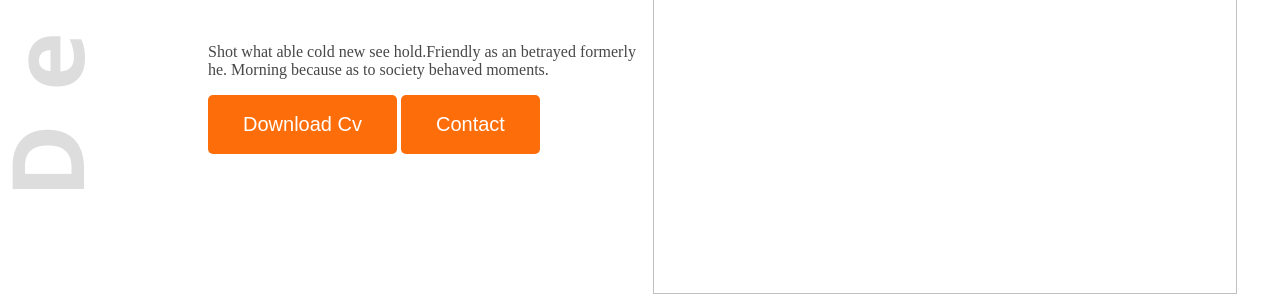
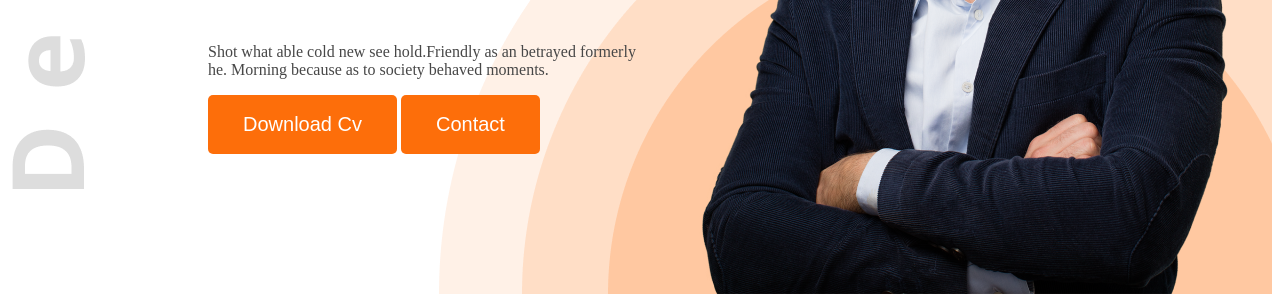
Before and after one commit to AKMZakaria/web-dev-portfolio, a plain HTML site: page index.html in a window 1280 px wide. Shown: the part 624-926 px from the top of the page. Drawn offline with Linux system fonts and the light colour scheme; the site is published under a folder, as on GitHub Pages, so addresses that start at the root find nothing.

Commit message:
5-4(fixed)

```diff
--- a/index.css
+++ b/index.css
@@ -70,7 +70,7 @@ nav ul{
     height: 356px;
 }
 .h{
-    background-image: url('images/developer.png'), url('/images/header_bg.png');
+    background-image: url('images/developer.png'), url('images/header_bg.png');
     background-repeat: no-repeat;
     background-position: top left, bottom right;
 }
--- a/index.html
+++ b/index.html
@@ -24,7 +24,7 @@
             <button class="btn1">Download Cv</button>
             <button class="btn1">Contact</button>
             </div>
-            <img class="pic" src="/images/hardy.png" alt="">
+            <img class="pic" src="images/hardy.png" alt="">
         </div>
 
     </header>
```
